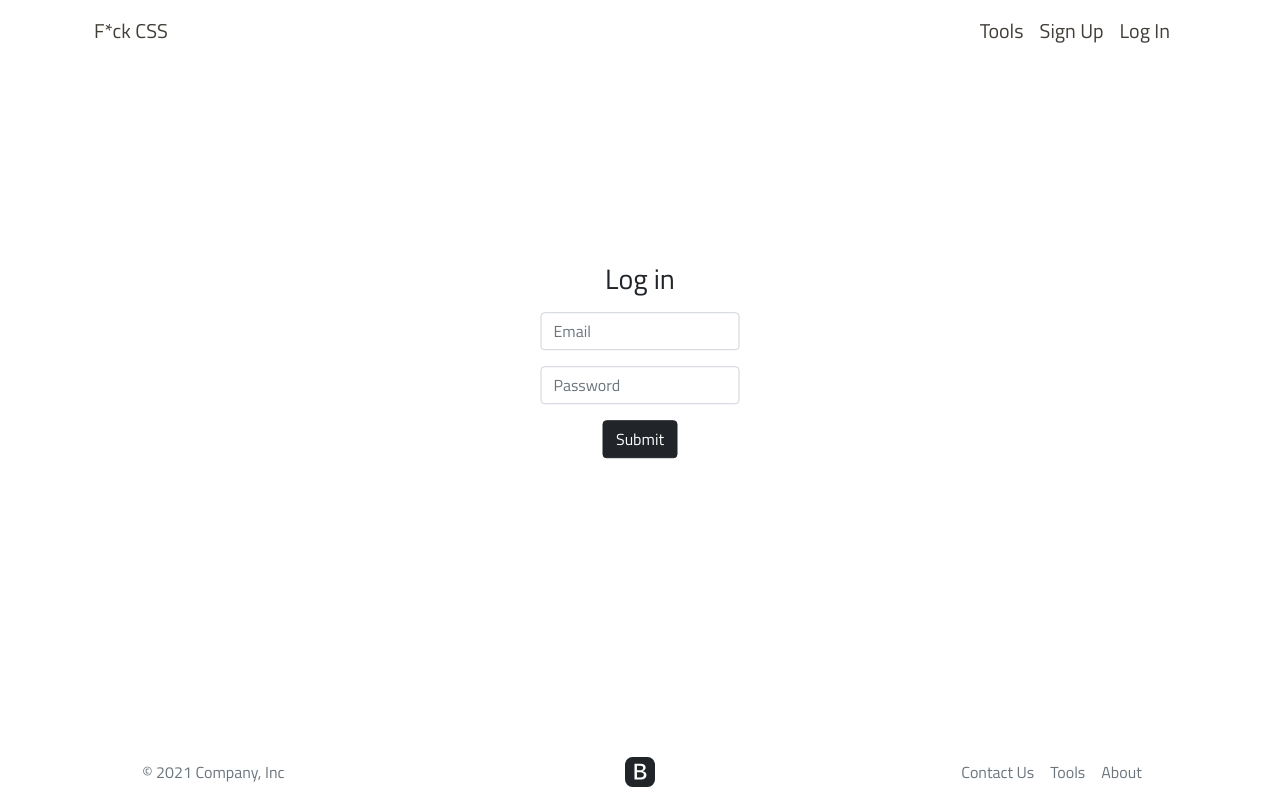
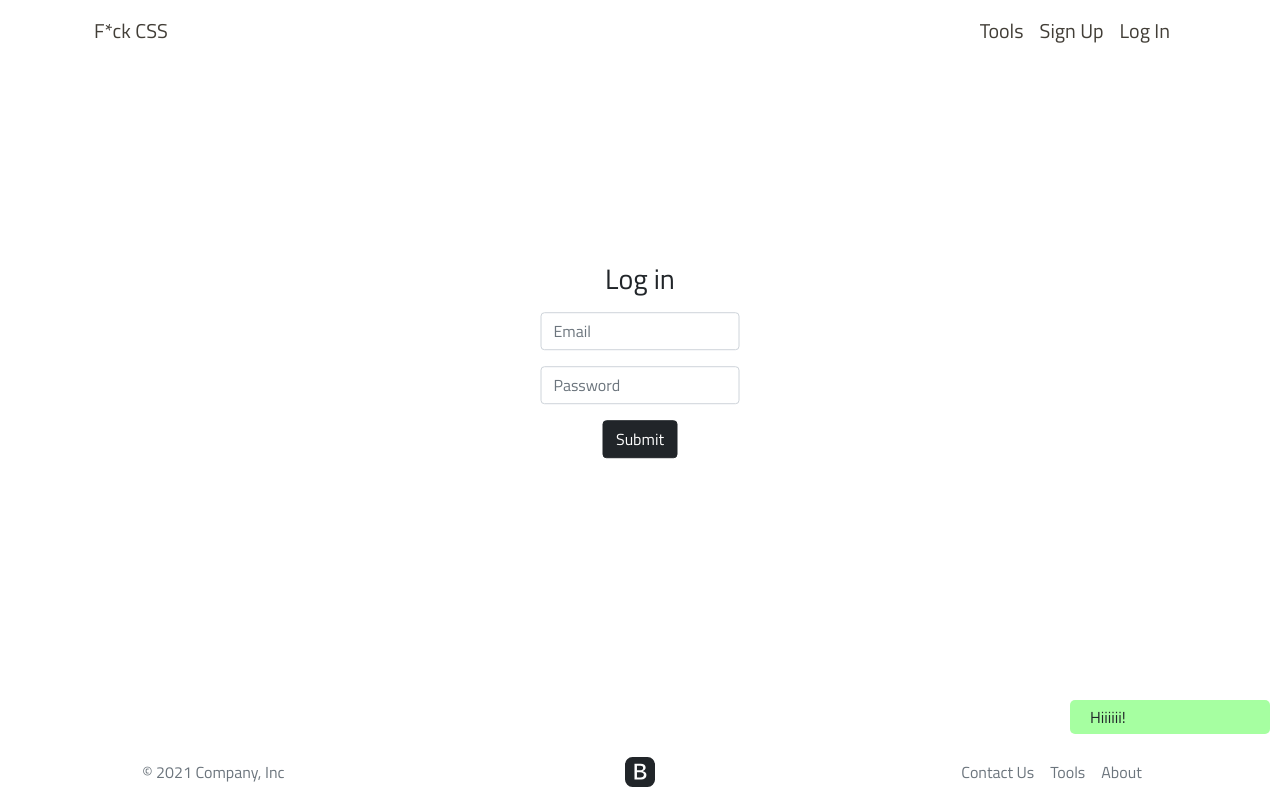
Before and after one commit to fck-css/web, a React (Create React App) app: page /login in a window 1280 px wide. Built offline with nearby package versions, Linux system fonts and the light colour scheme.

Commit message:
Basic flash-message.

```diff
--- a/src/App.js
+++ b/src/App.js
@@ -9,6 +9,7 @@ import Login from './views/Login/Login';
 import Profile from './views/Profile/Profile';
 import { useAuthContext } from './contexts/AuthContext/AuthContext';
 import ProtectedRoute from './guard/ProtectedRoute';
+import Message from './components/Message/Message';
 
 function App() {
   const { isAuthenticationFetched } = useAuthContext()
@@ -33,7 +34,7 @@ function App() {
             </Routes>
             }
           </div>
-
+          <Message />
           <Footer />
       </div>
     </div>
--- /dev/null
+++ b/src/components/Message/Message.jsx
@@ -0,0 +1,10 @@
+import react from 'react'
+import './Message.scss'
+
+const Message = () => {
+    return (
+        <p className="Message">Hiiiiii!</p>
+    )
+}
+
+export default Message
--- /dev/null
+++ b/src/components/Message/Message.scss
@@ -0,0 +1,22 @@
+@import '../../variables';
+
+.Message {
+    background-color: $mint-green-color;
+    width: 200px;
+    position: absolute;
+    top: 700px;
+    left: calc(100vw - 210px);
+    text-align: left;
+    display: flex;
+    align-items: center;
+    padding: 5px 20px;
+    border-radius: 5px;
+    animation-name: flash;
+    animation-duration: 5s;
+}
+
+@keyframes flash {
+    0% {opacity: 0;}
+    50% {opacity: 100;}
+    100% {opacity: 0;}
+}
```
